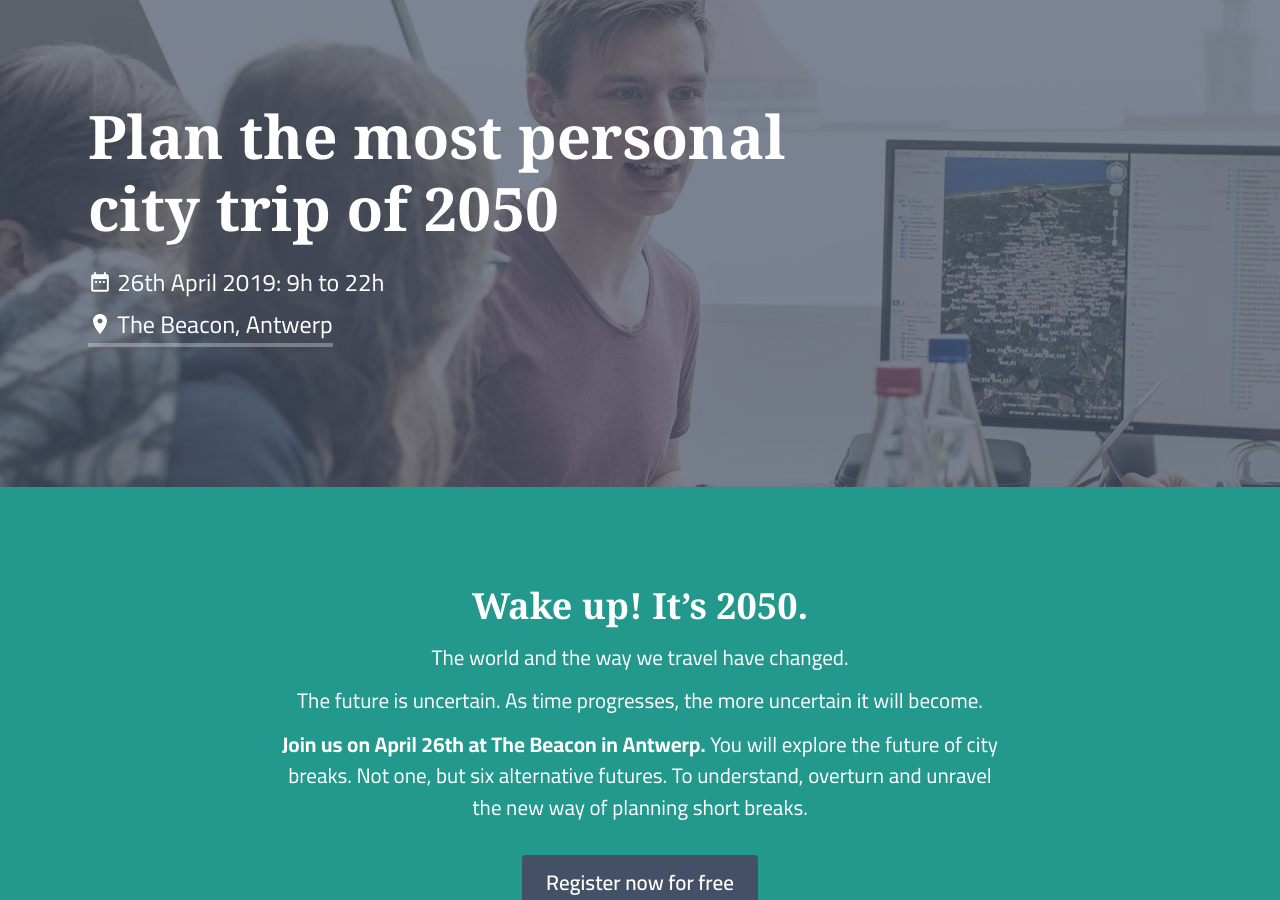
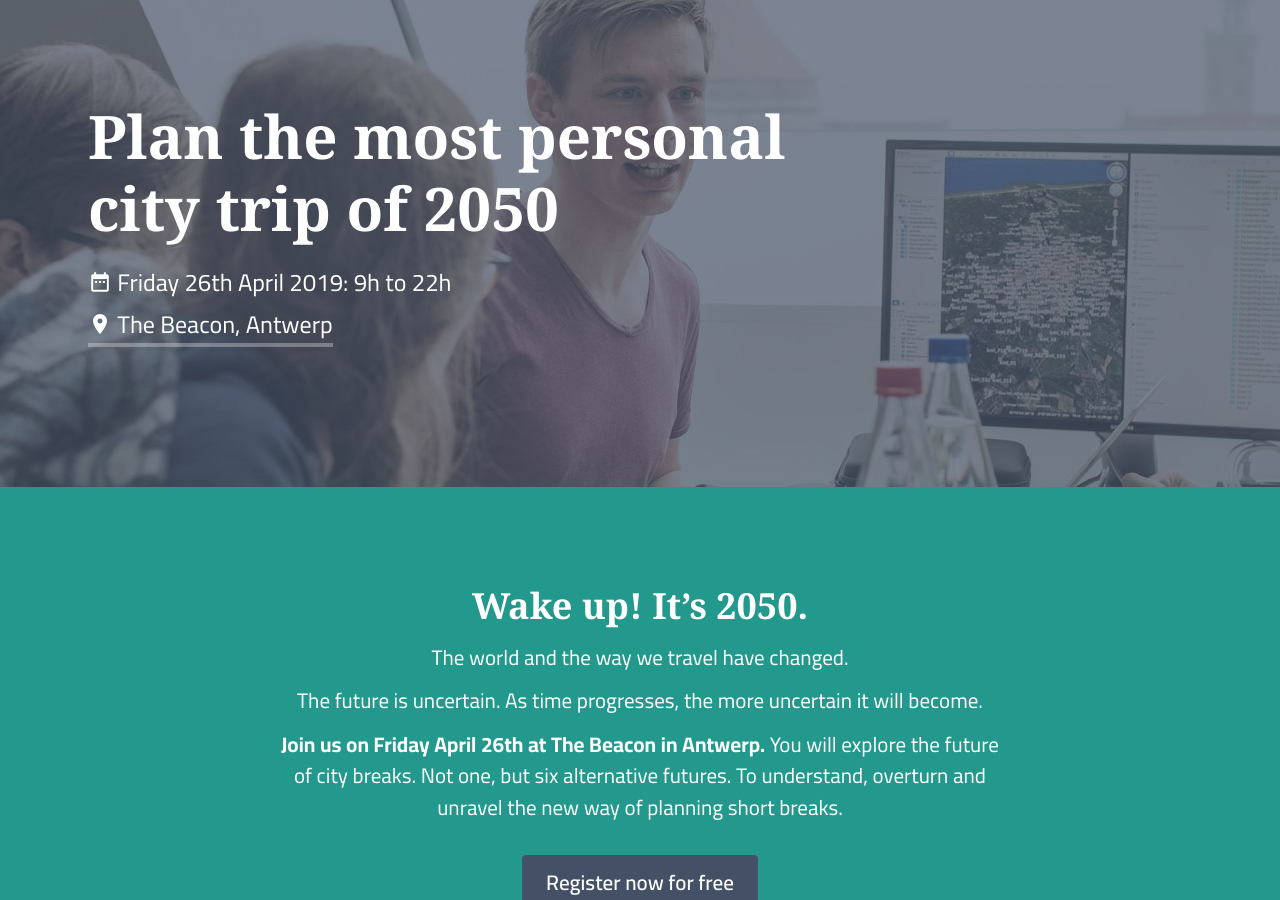
Before and after one commit to nerdlab-be/traveljam, a Jekyll site: the page built from _pages/index.markdown, in a window 1280 px wide and 900 px high, scrolled down 258 px. Built offline with Jekyll 4.4.1, drawn with Linux system fonts in a browser that asks for light colours; some of the changed text lies outside the part shown.

Commit message:
added daynames

```diff
--- a/_pages/index.markdown
+++ b/_pages/index.markdown
@@ -5,7 +5,7 @@
 #CONTENT
 hero:
   title: "Plan the most personal city trip of 2050"
-  date: "26th April 2019: 9h to 22h"
+  date: "Friday 26th April 2019: 9h to 22h"
   location: "The Beacon, Antwerp"
   locationLink: "https://www.ondernemeninantwerpen.be/beacon"
   image: "/assets/img/jpg/header.jpg"
@@ -14,7 +14,7 @@
   title: "Wake up! It’s 2050."
   para-one: "The world and the way we travel have changed. "
   para-two: "The future is uncertain. As time progresses, the more uncertain it will become."
-  para-three: "<strong>Join us on April 26th at The Beacon in Antwerp.</strong> You will explore the future of city breaks. Not one, but six alternative futures. To understand, overturn and unravel the new way of planning short breaks.<br> <br> <a href='/register' class='c-btn c-btn--primary'>Register now for free</a> <br> <small>Sorry, no tourism professionals, you  know too much :-)</small>"
+  para-three: "<strong>Join us on Friday April 26th at The Beacon in Antwerp.</strong> You will explore the future of city breaks. Not one, but six alternative futures. To understand, overturn and unravel the new way of planning short breaks.<br> <br> <a href='/register' class='c-btn c-btn--primary'>Register now for free</a> <br> <small>Sorry, no tourism professionals, you  know too much :-)</small>"
   subtitle-one: "The scene:"
   subpara-one: "In 2050 life will be different. The climate matter will have been settled and we will have cured dreadful diseases. And yet, the way we gather and consume information will never stop evolving. How will we hunt for leisure activities in a foreign city?"
   subtitle-two: "Your profile:"
@@ -53,10 +53,10 @@
 program:
   title: "Schedule"
   dataTitle: "The exploration"
-  dataDate: "3/4"
+  dataDate: "Wednesday 3/4"
   dataPara: "Casual get together. Meet your teammates. Pick the scenario you’re going to hack. The problem statements will be discussed. Challenges will be explained in full. <br> We start at 19:00 sharp! Food available from 18:00."
   friday: "Traveljam!"
-  fridayDate: "26/4"
+  fridayDate: "Friday 26/4"
   scheduleFriday:
     - hour: "9:00"
       para: "Welcome with coffee, ready to hack the future."
```
